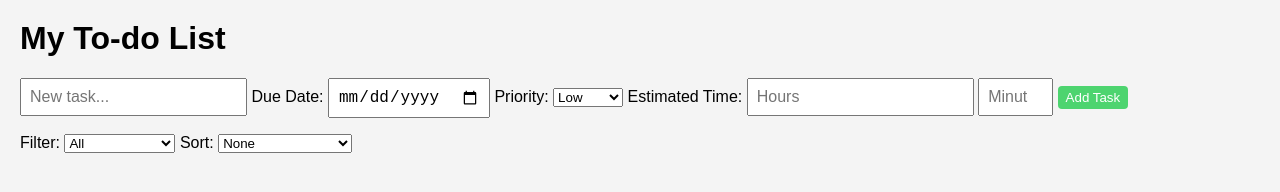
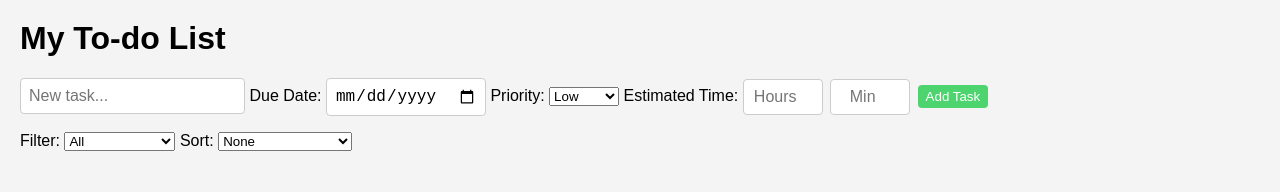
Before and after one commit to nswank1901/To-do-fullstack-app, a website: page public/index.html in a window 1280 px wide. Drawn offline with Linux system fonts and the light colour scheme; no server answers.

Commit message:
Frontend: Styled input elements

```diff
--- a/public/index.html
+++ b/public/index.html
@@ -32,7 +32,7 @@
         id="minutes"
         min="0"
         max="59"
-        placeholder="Minutes"
+        placeholder="Min"
       />
       <button type="submit">Add Task</button>
     </form>
--- a/public/style.css
+++ b/public/style.css
@@ -20,6 +20,21 @@ body {
 
 #task-form button:hover {
   opacity: 0.8;
+}
+
+input {
+  border: 1px solid #ccc;
+  border-radius: 4px;
+}
+
+#hours, #minutes {
+  width: 80px;
+  padding: 4px;
+  font-size: 12px;
+  display: inline-block;
+  margin-right: 3px;
+  vertical-align: middle;
+  text-align: center;
 }
 
 #task-list li {
```
